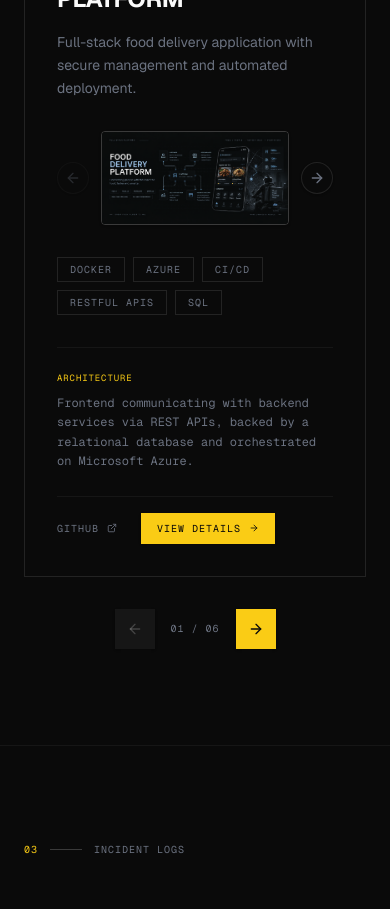
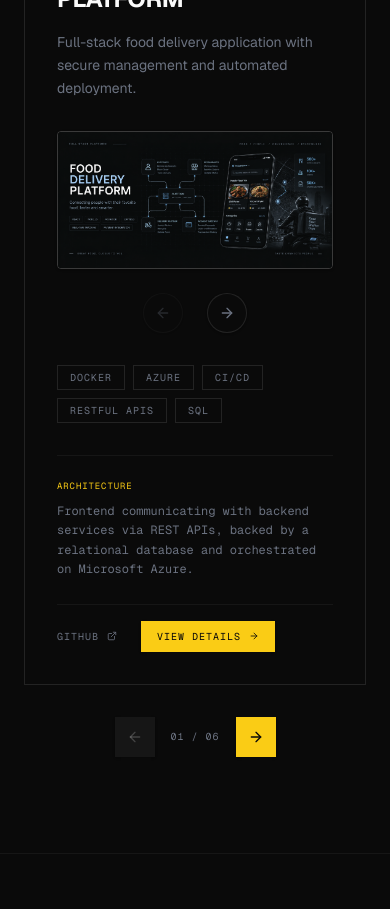
Before and after one commit to satyazitmohapatra/my_new_webs_18sep, a Next.js app: page / in a window 390 px wide. Shown: the part 1340-2249 px from the top of the page. Built offline with nearby package versions, Linux system fonts and the light colour scheme.

Commit message:
Keep arrows at the sides on desktop but move them to the bottom on mobile

```diff
--- a/app/page.tsx
+++ b/app/page.tsx
@@ -153,19 +153,20 @@ export default function SinglePagePortfolio() {
 
                   {/* Thumbnail Image Section */}
                   {currentProject.image && (
-                    <div className="w-full flex items-center gap-3 md:gap-6 mb-8">
-                      {/* Left/Prev Arrow */}
+                    <div className="w-full flex flex-col md:flex-row items-center gap-4 md:gap-6 mb-8">
+
+                      {/* Desktop Left/Prev Arrow */}
                       <button
                         onClick={() => setCurrentProjectIdx((p) => Math.max(0, p - 1))}
                         disabled={currentProjectIdx === 0}
-                        className="shrink-0 w-8 h-8 md:w-10 md:h-10 flex items-center justify-center bg-background border border-foreground/10 text-muted-foreground hover:text-accent-fg hover:bg-accent hover:border-accent disabled:opacity-30 disabled:cursor-not-allowed transition-all duration-200 rounded-full shadow-sm"
+                        className="hidden md:flex shrink-0 w-10 h-10 items-center justify-center bg-background border border-foreground/10 text-muted-foreground hover:text-accent-fg hover:bg-accent hover:border-accent disabled:opacity-30 disabled:cursor-not-allowed transition-all duration-200 rounded-full shadow-sm"
                         aria-label="Previous project"
                       >
                         <ArrowLeft size={16} />
                       </button>
 
                       {/* Thumbnail Image */}
-                      <div className="relative flex-1 aspect-[2/1] border border-foreground/20 overflow-hidden group rounded-sm shadow-sm">
+                      <div className="relative w-full md:flex-1 aspect-[2/1] border border-foreground/20 overflow-hidden group rounded-sm shadow-sm">
                         <Image
                           src={currentProject.image}
                           alt={currentProject.title}
@@ -174,15 +175,36 @@ export default function SinglePagePortfolio() {
                         />
                       </div>
 
-                      {/* Right/Next Arrow */}
+                      {/* Desktop Right/Next Arrow */}
                       <button
                         onClick={() => setCurrentProjectIdx((p) => Math.min(projects.length - 1, p + 1))}
                         disabled={currentProjectIdx === projects.length - 1}
-                        className="shrink-0 w-8 h-8 md:w-10 md:h-10 flex items-center justify-center bg-background border border-foreground/10 text-muted-foreground hover:text-accent-fg hover:bg-accent hover:border-accent disabled:opacity-30 disabled:cursor-not-allowed transition-all duration-200 rounded-full shadow-sm"
+                        className="hidden md:flex shrink-0 w-10 h-10 items-center justify-center bg-background border border-foreground/10 text-muted-foreground hover:text-accent-fg hover:bg-accent hover:border-accent disabled:opacity-30 disabled:cursor-not-allowed transition-all duration-200 rounded-full shadow-sm"
                         aria-label="Next project"
                       >
                         <ArrowRight size={16} />
                       </button>
+
+                      {/* Mobile Arrows (Bottom) */}
+                      <div className="flex md:hidden items-center justify-center gap-6 w-full mt-2">
+                        <button
+                          onClick={() => setCurrentProjectIdx((p) => Math.max(0, p - 1))}
+                          disabled={currentProjectIdx === 0}
+                          className="shrink-0 w-10 h-10 flex items-center justify-center bg-background border border-foreground/10 text-muted-foreground hover:text-accent-fg hover:bg-accent hover:border-accent disabled:opacity-30 disabled:cursor-not-allowed transition-all duration-200 rounded-full shadow-sm"
+                          aria-label="Previous project"
+                        >
+                          <ArrowLeft size={16} />
+                        </button>
+
+                        <button
+                          onClick={() => setCurrentProjectIdx((p) => Math.min(projects.length - 1, p + 1))}
+                          disabled={currentProjectIdx === projects.length - 1}
+                          className="shrink-0 w-10 h-10 flex items-center justify-center bg-background border border-foreground/10 text-muted-foreground hover:text-accent-fg hover:bg-accent hover:border-accent disabled:opacity-30 disabled:cursor-not-allowed transition-all duration-200 rounded-full shadow-sm"
+                          aria-label="Next project"
+                        >
+                          <ArrowRight size={16} />
+                        </button>
+                      </div>
                     </div>
                   )}
 
```
